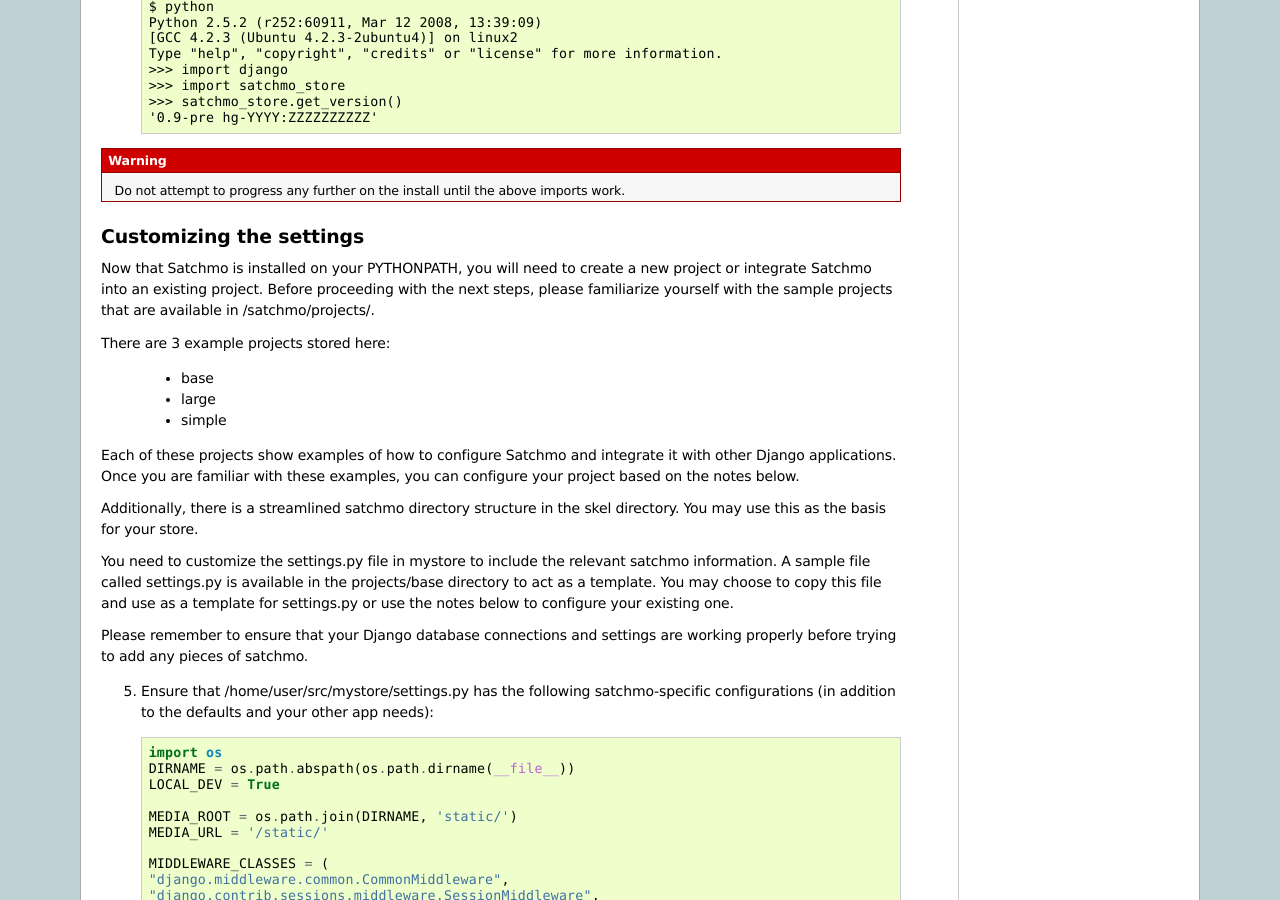
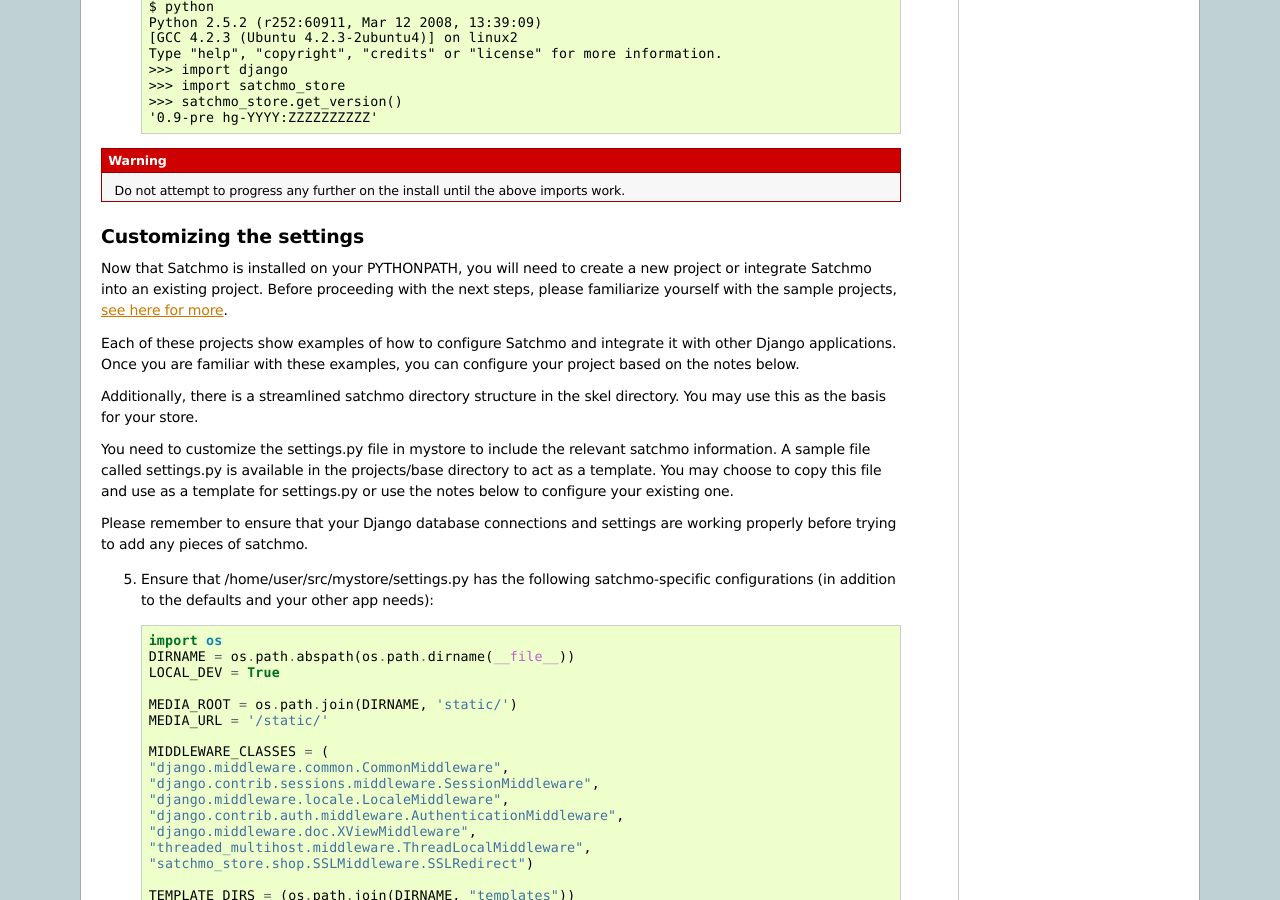
Before and after one commit to opencoca/WEB-Satchmo, a Sphinx documentation site: the page built from docs/new_installation.txt, in a window 1280 px wide and 900 px high, scrolled down 2944 px. Built offline with Sphinx 7.4.7, drawn with Linux system fonts in a browser that asks for light colours.

Commit message:
docs/new_installation: cross-ref sample projects

```diff
--- a/docs/directory_structure.txt
+++ b/docs/directory_structure.txt
@@ -125,6 +125,7 @@
         The wishlist allows shoppers to add items from the store to a list that they might
         want to purchase from in the future.
 
+.. _satchmo_sample_projects:
 
 Satchmo Projects
 ----------------
--- a/docs/new_installation.txt
+++ b/docs/new_installation.txt
@@ -161,13 +161,7 @@
 
 Now that Satchmo is installed on your PYTHONPATH, you will need to create a new project or integrate Satchmo
 into an existing project. Before proceeding with the next steps, please familiarize yourself with the
-sample projects that are available in /satchmo/projects/.
-
-There are 3 example projects stored here:
-
- - base
- - large
- - simple
+sample projects, :ref:`see here for more <satchmo_sample_projects>`.
 
 Each of these projects show examples of how to configure Satchmo and integrate it with other Django applications.
 Once you are familiar with these examples, you can configure your project based on the notes below.
```
